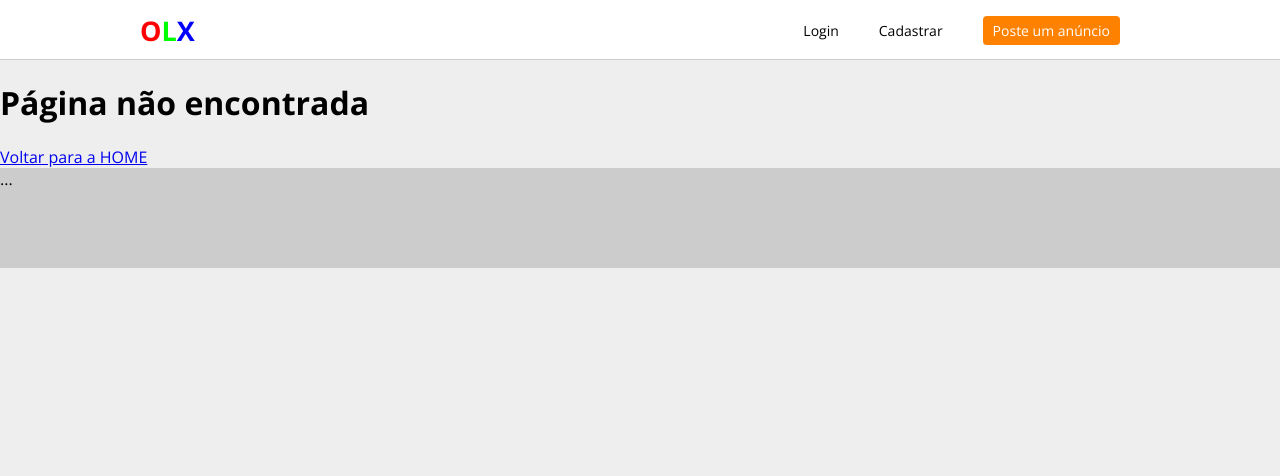
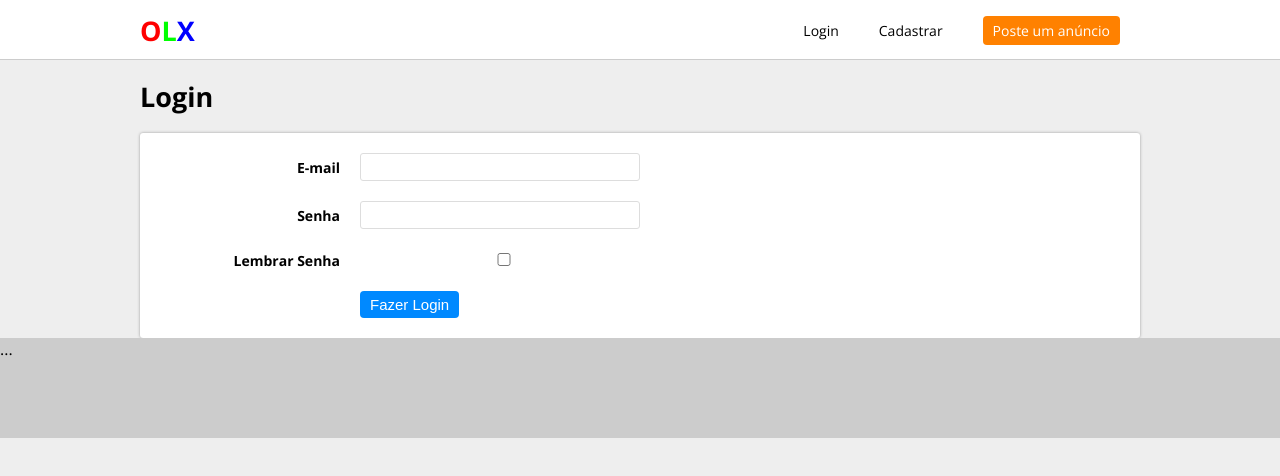
Before and after one commit to gustavoalvesdev/olx-front-end, a React (Create React App) app: page /signin in a window 1280 px wide. Shown: the top 476 px of the page. Built offline with nearby package versions, Linux system fonts and the light colour scheme.

Commit message:
Login (1 - estrutura)

```diff
--- a/src/Routes.js
+++ b/src/Routes.js
@@ -3,6 +3,7 @@
 
 import Home from './pages/Home';
 import About from './pages/About';
+import SignIn from './pages/SignIn';
 import NotFound from './pages/NotFound';
 
 export default () => {
@@ -14,6 +15,9 @@
             <Route exact path="/about">
                 <About />
             </Route>
+            <Route exact path="/signin">
+                <SignIn />
+            </Route>
             <Route>
                 <NotFound />
             </Route>
--- a/src/components/MainComponents.js
+++ b/src/components/MainComponents.js
@@ -2,8 +2,13 @@
 
 export const Template = styled.div ``;
 
-export const PageContainer = styled.div ``;
+export const PageContainer = styled.div `
+    max-width: 1000px;
+    margin: auto;
+`;
 
-export const PageTitle = styled.h1 ``;
+export const PageTitle = styled.h1 `
+    font-size: 27px;
+`;
 
 export const PageBody = styled.div ``;
--- /dev/null
+++ b/src/pages/SignIn/index.js
@@ -0,0 +1,41 @@
+import React from "react";
+import { PageContainer, PageTitle } from "../../components/MainComponents";
+import { PageArea } from './styled';
+
+const Page = () => {
+    return (
+        <PageContainer>
+            <PageTitle>Login</PageTitle>
+            <PageArea>
+                <form>
+                    <label className="area">
+                        <div className="area--title">E-mail</div>
+                        <div className="area--input">
+                            <input type="email" />
+                        </div>
+                    </label>
+                    <label className="area">
+                        <div className="area--title">Senha</div>
+                        <div className="area--input">
+                            <input type="password" />
+                        </div>
+                    </label>
+                    <label className="area">
+                        <div className="area--title">Lembrar Senha</div>
+                        <div className="area--input">
+                            <input type="checkbox" />
+                        </div>
+                    </label>
+                    <label className="area">
+                        <div className="area--title"></div>
+                        <div className="area--input">
+                            <button>Fazer Login</button>
+                        </div>
+                    </label>
+                </form>
+            </PageArea>
+        </PageContainer>
+    );
+}
+
+export default Page;
--- /dev/null
+++ b/src/pages/SignIn/styled.js
@@ -0,0 +1,61 @@
+import styled from "styled-components";
+
+export const PageArea = styled.div `
+
+form {
+    background-color: #FFF;
+    border-radius: 3px;
+    padding: 10px;
+    box-shadow: 0px 0px 3px #999;
+
+    .area {
+        display: flex;
+        align-items: center;
+        padding: 10px;
+        max-width: 500px;
+
+        .area--title {
+            width: 200px;
+            text-align: right;
+            padding-right: 20px;
+            font-weight: bold;
+            font-size: 14px;
+        }
+
+        .area--input {
+            flex: 1;
+
+            input {
+                width: 100%;
+                font-size: 14px;
+                padding: 5px;
+                border: 1px solid #DDD;
+                border-radius: 3px;
+                outline: 0;
+                transition: all ease .4s;
+
+                &:focus {
+                    border: 1px solid #333;
+                    color: #333;
+                }
+            }
+
+            button {
+                background-color: #0089ff;
+                border: 0;
+                outline: 0;
+                padding: 5px 10px;
+                border-radius: 4px;
+                color: #FFF;
+                font-size: 15px;
+                cursor: pointer;
+
+                &:hover {
+                    background-color: #006fce;
+                }
+            }
+        }
+    }
+}
+
+`;
```
